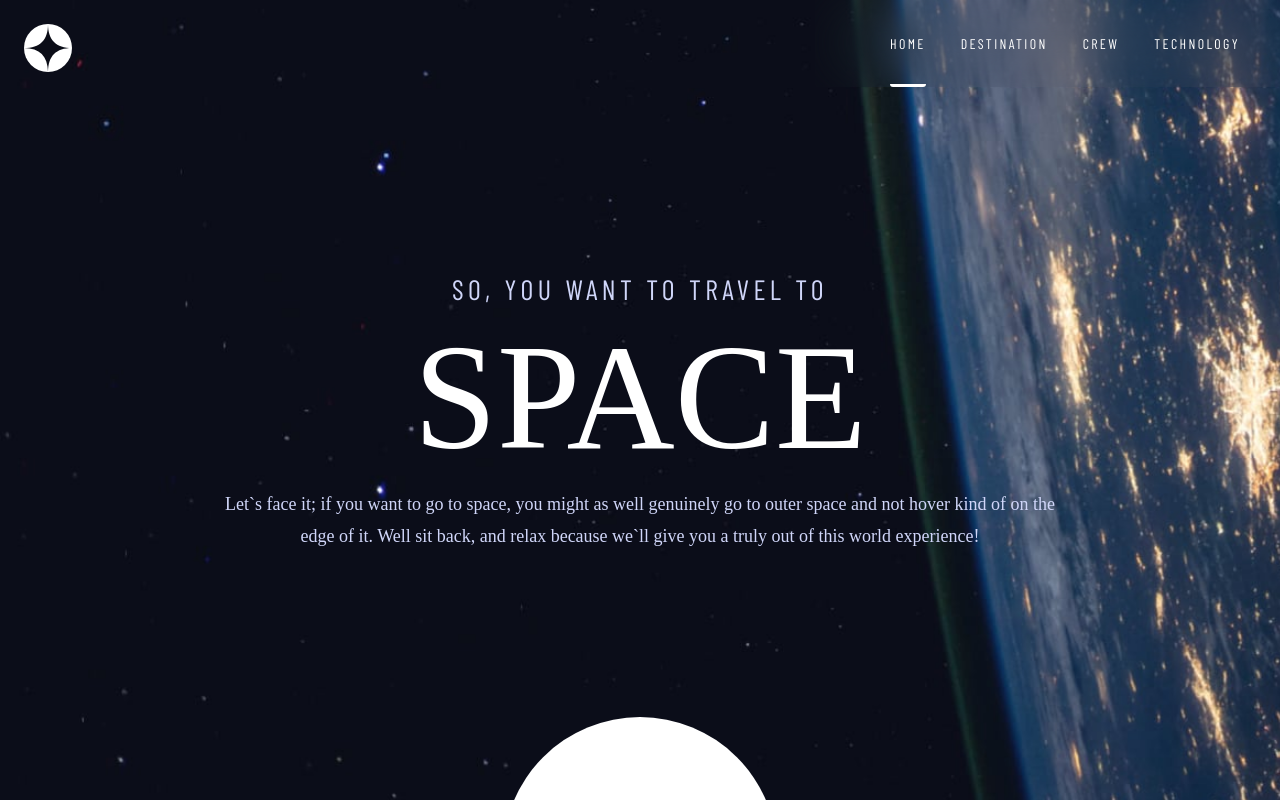
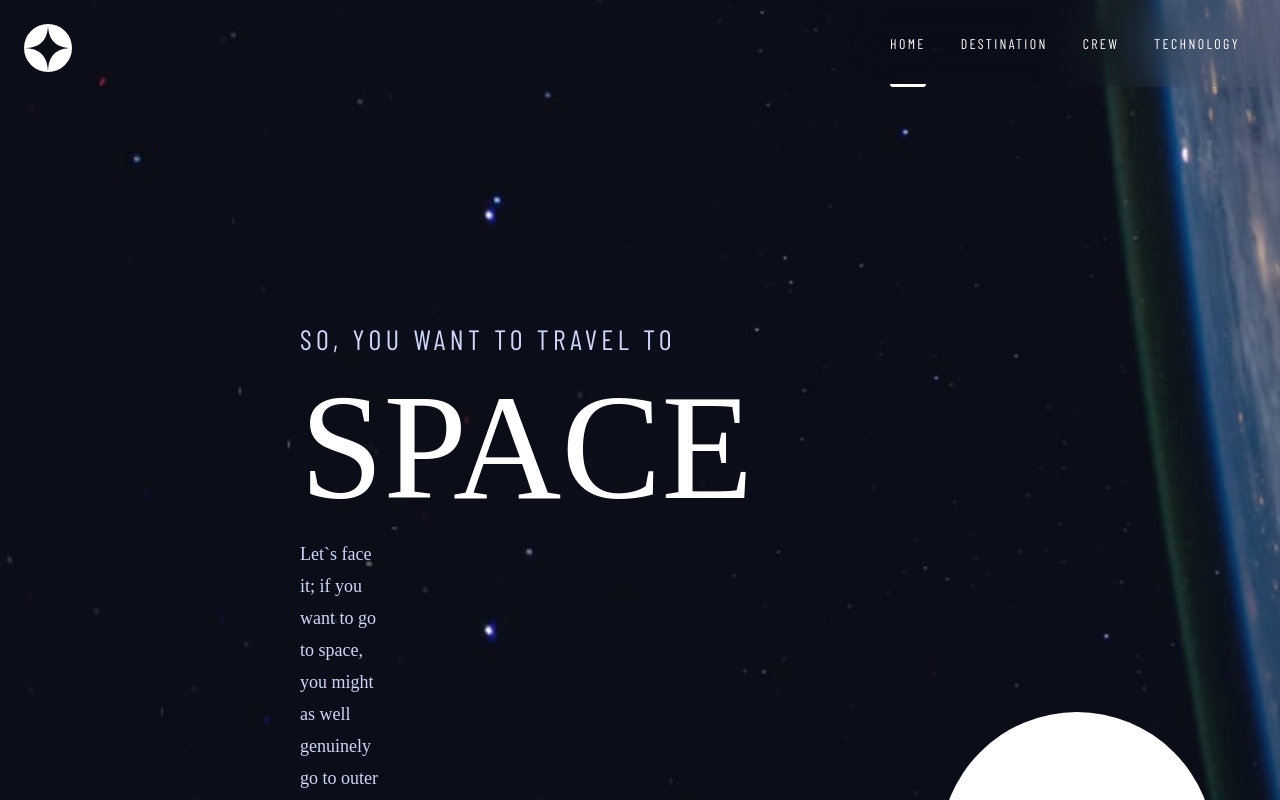
Before and after one commit to KamilKonopski/space-tourism-website-main, a React (Create React App) app: page / in a window 1280 px wide. Shown: the top 800 px of the page. Built offline with nearby package versions, Linux system fonts and the light colour scheme; a web font is replaced by a local one.

Commit message:
add desktop styles

```diff
--- a/src/pages/Home/Home.module.css
+++ b/src/pages/Home/Home.module.css
@@ -106,22 +106,36 @@
         background-image: url(../../assets/home/background-home-desktop.jpg);
     }
 
+    .home-page__content-wrapper {
+        flex-direction: row;
+    }
+
+    .home-page__content {
+        margin: 20rem 0 0 30rem;
+        width: 50%;
+    }
+
     .home-page__heading {
         font-size: 2.8rem;
         letter-spacing: 4.42px;
+        text-align: left;
     }
 
     .home-page__space {
         line-height: auto;
+        text-align: left;
     }
 
     .home-page__description {
         font-size: 1.8rem;
         line-height: 32px;
+        padding: 0 56rem 0 0;
+        text-align: left;
     }
 
     .home-page__btn {
         height: 274px;
+        margin-top: 30rem;
         width: 274px;
     }
 }
```
